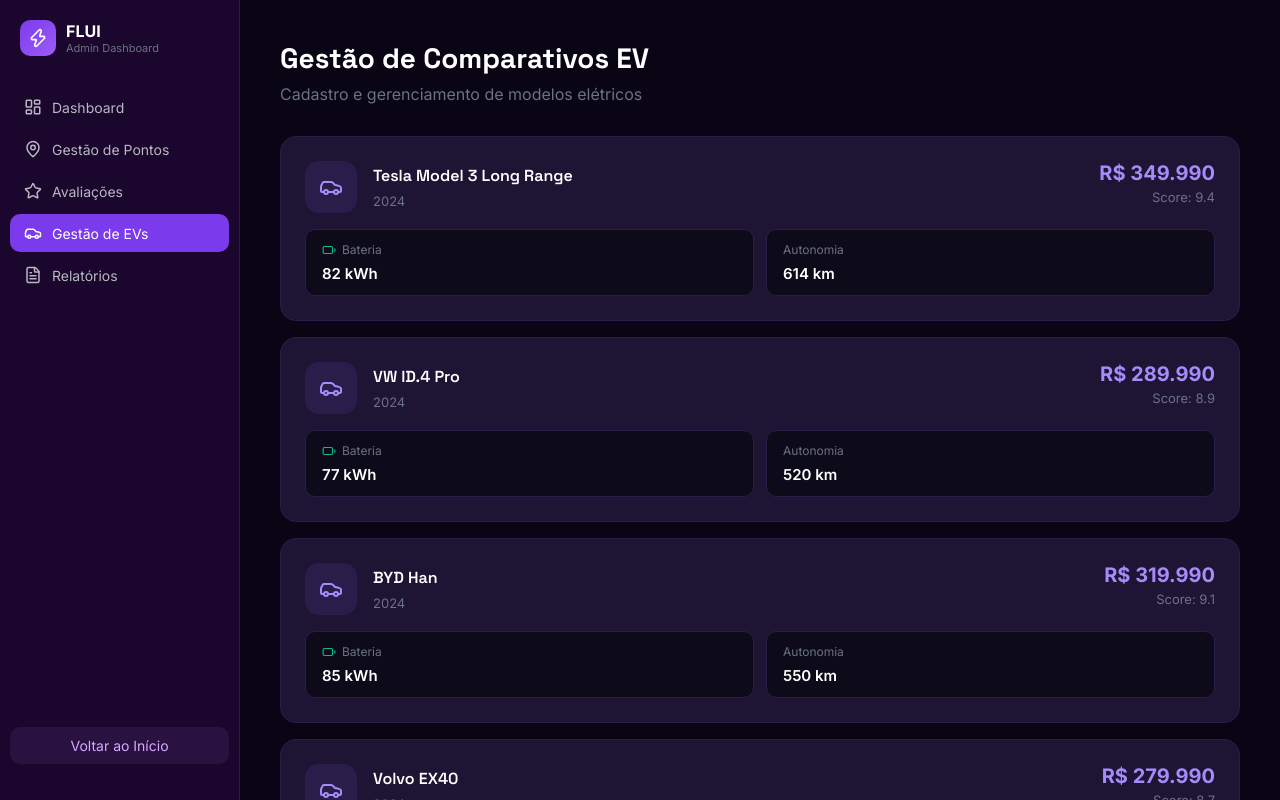
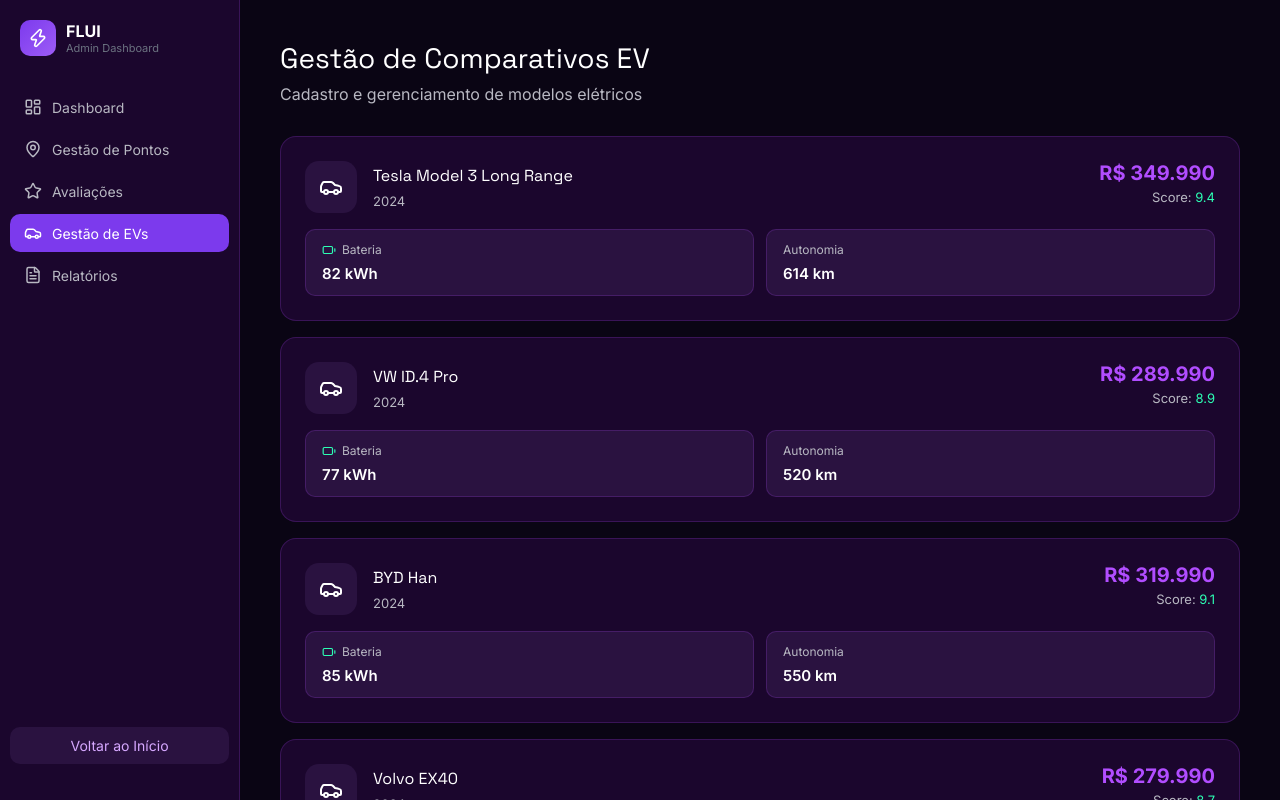
Before and after one commit to MaherAwada/flui, a Next.js app in the folder web/: page /dashboard/evs in a window 1280 px wide. Shown: the top 800 px of the page. Built offline with nearby package versions, Linux system fonts and the light colour scheme.

Commit message:
fix: ajustes visuais completos dashboard web

```diff
--- a/web/app/dashboard/evs/page.tsx
+++ b/web/app/dashboard/evs/page.tsx
@@ -4,16 +4,16 @@
 export default function GestaoEVs() {
   return (
     <div>
-      <h1 style={{ fontSize: '28px', fontWeight: 'bold', color: '#fff', marginBottom: '8px' }}>
+      <h1 style={{ fontSize: '28px', fontWeight: '400', color: '#fff', marginBottom: '8px' }}>
         Gestão de Comparativos EV
       </h1>
-      <p style={{ color: '#6b7280', marginBottom: '32px' }}>Cadastro e gerenciamento de modelos elétricos</p>
+      <p style={{ color: '#B8B8C2', marginBottom: '32px' }}>Cadastro e gerenciamento de modelos elétricos</p>
 
       <div style={{ display: 'flex', flexDirection: 'column', gap: '16px' }}>
         {evs.map((ev) => (
           <div key={ev.id} style={{
-            backgroundColor: '#1e1535',
-            border: '1px solid #2a1d4a',
+            backgroundColor: '#1B062D',
+            border: '1px solid #B14DFF33',
             borderRadius: '16px',
             padding: '24px',
           }}>
@@ -24,27 +24,29 @@
                   width: '52px',
                   height: '52px',
                   borderRadius: '14px',
-                  backgroundColor: '#2a1d4a',
+                  backgroundColor: '#2A1240',
                   display: 'flex',
                   alignItems: 'center',
                   justifyContent: 'center',
                 }}>
-                  <Car size={24} color="#a78bfa" />
+                  <Car size={24} color="#FFF" />
                 </div>
                 <div>
-                  <h3 style={{ color: '#fff', fontSize: '16px', fontWeight: '600', marginBottom: '4px' }}>
+                  <h3 style={{ color: '#fff', fontSize: '16px', fontWeight: '400', marginBottom: '4px' }}>
                     {ev.modelo}
                   </h3>
-                  <span style={{ color: '#6b7280', fontSize: '13px' }}>{ev.ano}</span>
+                  <span style={{ color: '#B8B8C2', fontSize: '13px' }}>{ev.ano}</span>
                 </div>
               </div>
 
               {/* Preço + Score */}
               <div style={{ textAlign: 'right' }}>
-                <div style={{ color: '#a78bfa', fontSize: '20px', fontWeight: 'bold', marginBottom: '4px' }}>
+                <div style={{ color: '#B14DFF', fontSize: '20px', fontWeight: 'bold', marginBottom: '4px' }}>
                   R$ {ev.preco.toLocaleString('pt-BR')}
                 </div>
-                <div style={{ color: '#6b7280', fontSize: '13px' }}>Score: {ev.score}</div>
+                <div style={{ color: '#B8B8C2', fontSize: '13px' }}>
+                  Score: <span style={{ color: '#2DFFB4' }}>{ev.score}</span>
+                </div>
               </div>
             </div>
 
@@ -52,27 +54,27 @@
             <div style={{ display: 'flex', gap: '12px' }}>
               <div style={{
                 flex: 1,
-                backgroundColor: '#0d0a1a',
-                border: '1px solid #2a1d4a',
+                backgroundColor: '#2A1240',
+                border: '1px solid #B14DFF33',
                 borderRadius: '10px',
                 padding: '12px 16px',
               }}>
                 <div style={{ display: 'flex', alignItems: 'center', gap: '6px', marginBottom: '6px' }}>
-                  <Battery size={14} color="#10b981" />
-                  <span style={{ color: '#6b7280', fontSize: '12px' }}>Bateria</span>
+                  <Battery size={14} color="#2DFFB4" />
+                  <span style={{ color: '#B8B8C2', fontSize: '12px' }}>Bateria</span>
                 </div>
                 <span style={{ color: '#fff', fontSize: '15px', fontWeight: '600' }}>{ev.bateria} kWh</span>
               </div>
 
               <div style={{
                 flex: 1,
-                backgroundColor: '#0d0a1a',
-                border: '1px solid #2a1d4a',
+                backgroundColor: '#2A1240',
+                border: '1px solid #B14DFF33',
                 borderRadius: '10px',
                 padding: '12px 16px',
               }}>
                 <div style={{ display: 'flex', alignItems: 'center', gap: '6px', marginBottom: '6px' }}>
-                  <span style={{ color: '#6b7280', fontSize: '12px' }}>Autonomia</span>
+                  <span style={{ color: '#B8B8C2', fontSize: '12px' }}>Autonomia</span>
                 </div>
                 <span style={{ color: '#fff', fontSize: '15px', fontWeight: '600' }}>{ev.autonomia} km</span>
               </div>
--- a/web/app/dashboard/relatorios/page.tsx
+++ b/web/app/dashboard/relatorios/page.tsx
@@ -4,26 +4,26 @@
 export default function Relatorios() {
   return (
     <div>
-      <h1 style={{ fontSize: '28px', fontWeight: 'bold', color: '#fff', marginBottom: '8px' }}>
+      <h1 style={{ fontSize: '28px', fontWeight: '400', color: '#fff', marginBottom: '8px' }}>
         Relatórios Estratégicos
       </h1>
-      <p style={{ color: '#6b7280', marginBottom: '32px' }}>Insights e análises da plataforma</p>
+      <p style={{ color: '#B8B8C2', marginBottom: '32px' }}>Insights e análises da plataforma</p>
 
       {/* Card Recargas no Mês */}
       <div style={{
-        backgroundColor: '#0d2e22',
-        border: '1px solid #10b981',
+        background: 'linear-gradient(135deg, #2DFFB433, #2DFFB40D)',
+        border: '1px solid #2DFFB44D',
         borderRadius: '16px',
         padding: '28px',
         marginBottom: '24px',
         display: 'inline-block',
         minWidth: '200px',
       }}>
-        <Zap size={28} color="#10b981" style={{ marginBottom: '12px' }} />
+        <Zap size={28} color="#2DFFB4" style={{ marginBottom: '12px' }} />
         <div style={{ fontSize: '36px', fontWeight: 'bold', color: '#fff', marginBottom: '4px' }}>
           {relatorios.recargasNoMes.toLocaleString('pt-BR')}
         </div>
-        <div style={{ color: '#6b7280', fontSize: '14px' }}>Recargas no mês</div>
+        <div style={{ color: '#B8B8C2', fontSize: '14px' }}>Recargas no mês</div>
       </div>
 
       {/* Cards Inferiores */}
@@ -32,14 +32,14 @@
         <div style={{
           flex: 1,
           minWidth: '280px',
-          backgroundColor: '#1e1535',
-          border: '1px solid #2a1d4a',
+          backgroundColor: '#1B062D',
+          border: '1px solid #B14DFF33',
           borderRadius: '16px',
           padding: '24px',
         }}>
           <div style={{ display: 'flex', alignItems: 'center', gap: '8px', marginBottom: '20px' }}>
-            <MapPin size={18} color="#a78bfa" />
-            <h3 style={{ color: '#fff', fontSize: '16px', fontWeight: '600' }}>Regiões com Maior Demanda</h3>
+            <MapPin size={18} color="#B14DFF" />
+            <h3 style={{ color: '#fff', fontSize: '16px', fontWeight: '400' }}>Regiões com Maior Demanda</h3>
           </div>
 
           {relatorios.regioes.map((r, i) => (
@@ -47,14 +47,14 @@
               display: 'flex',
               justifyContent: 'space-between',
               alignItems: 'center',
-              backgroundColor: '#0d0a1a',
+              backgroundColor: '#2A1240',
               borderRadius: '10px',
               padding: '14px 16px',
               marginBottom: '8px',
             }}>
               <div>
                 <div style={{ color: '#fff', fontSize: '14px', fontWeight: '600' }}>{r.nome}</div>
-                <div style={{ color: '#6b7280', fontSize: '12px' }}>{r.eletropostos} eletropostos</div>
+                <div style={{ color: '#B8B8C2', fontSize: '12px' }}>{r.eletropostos} eletropostos</div>
               </div>
               <div style={{ color: '#fff', fontSize: '15px', fontWeight: '600' }}>
                 {r.recargas.toLocaleString('pt-BR')}
@@ -67,25 +67,26 @@
         <div style={{
           flex: 1,
           minWidth: '280px',
-          backgroundColor: '#1e1535',
-          border: '1px solid #2a1d4a',
+          backgroundColor: '#1B062D',
+          border: '1px solid #B14DFF33',
           borderRadius: '16px',
           padding: '24px',
         }}>
           <div style={{ display: 'flex', alignItems: 'center', gap: '8px', marginBottom: '20px' }}>
-            <TrendingUp size={18} color="#a78bfa" />
-            <h3 style={{ color: '#fff', fontSize: '16px', fontWeight: '600' }}>Oportunidades de Expansão</h3>
+            <TrendingUp size={18} color="#2DFFB4" />
+            <h3 style={{ color: '#fff', fontSize: '16px', fontWeight: '400' }}>Oportunidades de Expansão</h3>
           </div>
 
           {relatorios.oportunidades.map((o, i) => (
             <div key={i} style={{
-              backgroundColor: '#0d0a1a',
+              backgroundColor: '#2DFFB41A',
+              border: '1px solid #2DFFB44D',
               borderRadius: '10px',
               padding: '16px',
               marginBottom: '8px',
             }}>
               <div style={{ color: '#fff', fontSize: '14px', fontWeight: '600', marginBottom: '6px' }}>{o.regiao}</div>
-              <div style={{ color: '#6b7280', fontSize: '13px', lineHeight: '1.5' }}>{o.descricao}</div>
+              <div style={{ color: '#B8B8C2', fontSize: '13px', lineHeight: '1.5' }}>{o.descricao}</div>
             </div>
           ))}
         </div>
```
